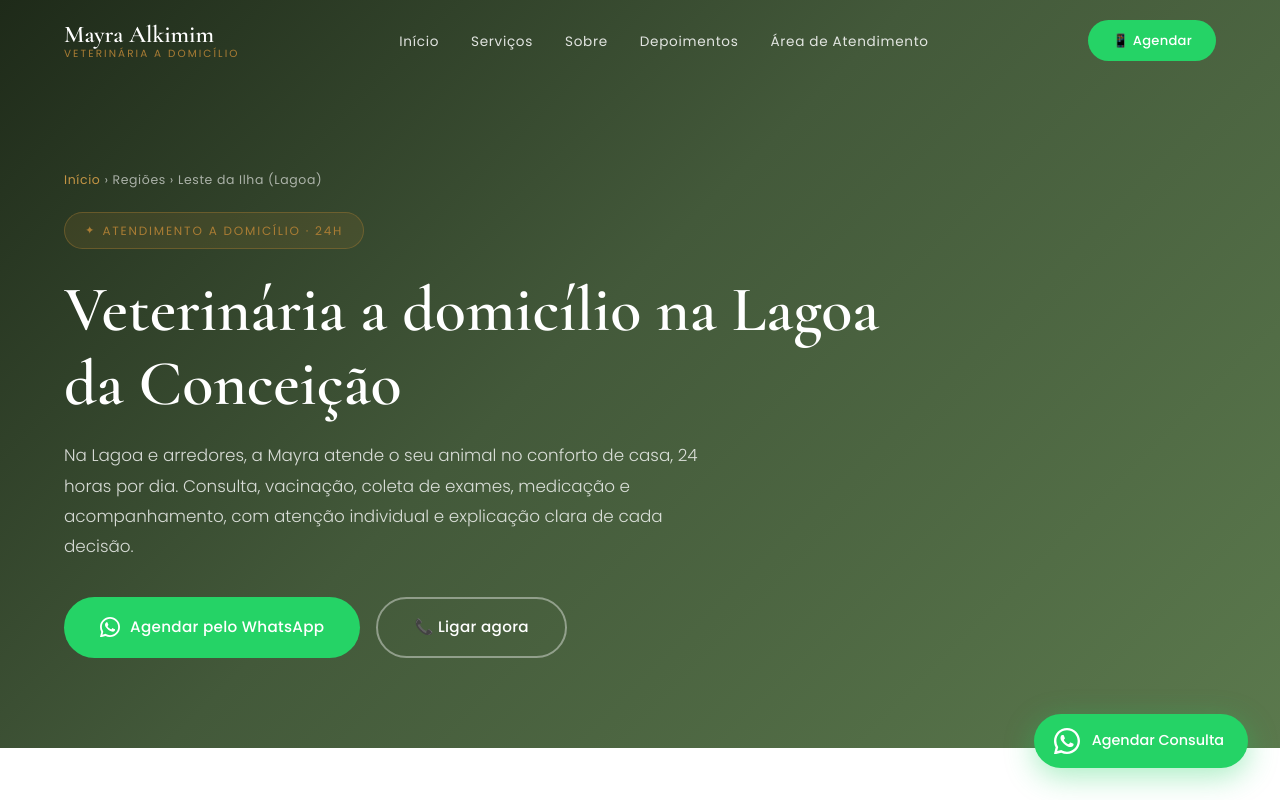
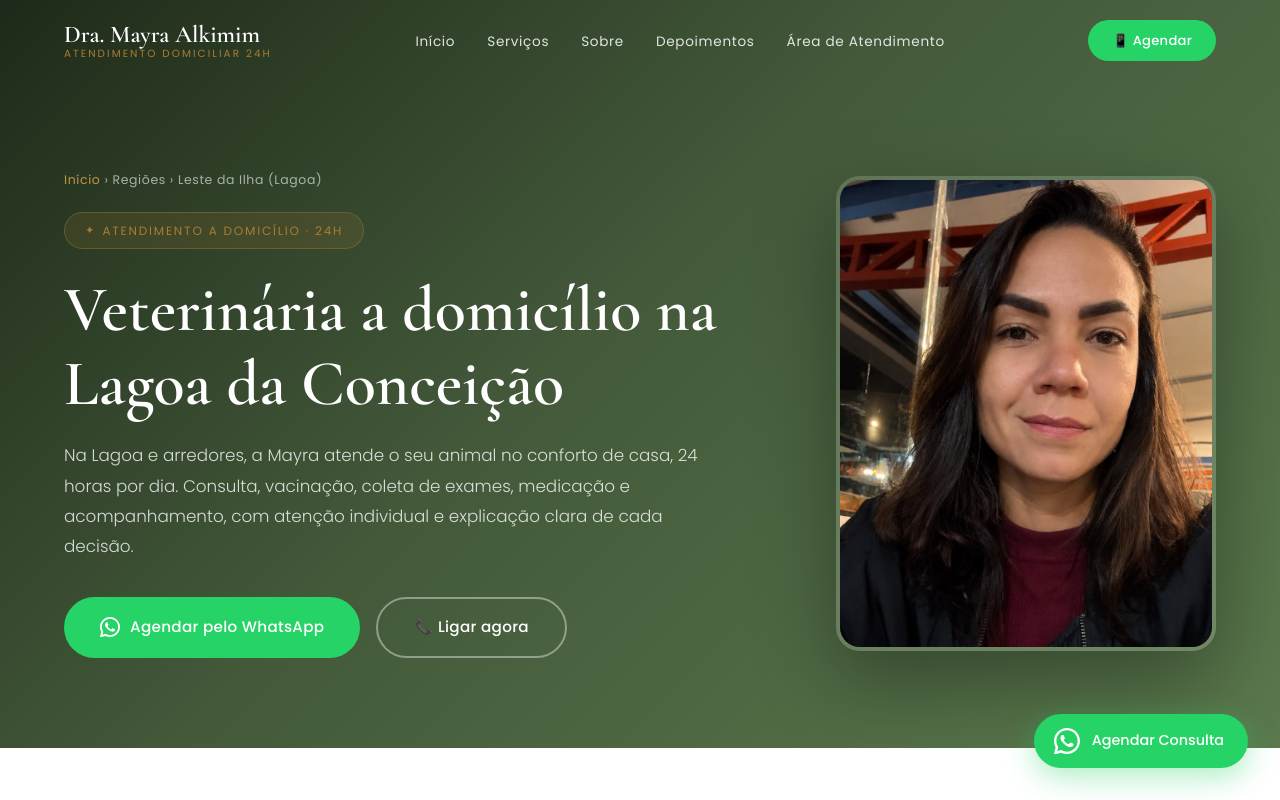
Before and after one commit to mayraalkimim/mayraalkimim.github.io, a plain HTML site: page veterinaria-domicilio-lagoa-da-conceicao/index.html in a window 1280 px wide. Shown: the top 800 px of the page. Drawn offline with nearby package versions, Linux system fonts and the light colour scheme.

Commit message:
Add files via upload

```diff
--- a/veterinaria-domicilio-lagoa-da-conceicao/index.html
+++ b/veterinaria-domicilio-lagoa-da-conceicao/index.html
@@ -68,7 +68,7 @@
 <link rel="preconnect" href="https://fonts.googleapis.com">
 <link rel="preconnect" href="https://fonts.gstatic.com" crossorigin>
 <link href="https://fonts.googleapis.com/css2?family=Cormorant+Garamond:ital,wght@0,300;0,400;0,500;0,600;0,700;1,300;1,400;1,600&family=Poppins:wght@300;400;500;600&display=swap" rel="stylesheet">
-<script type="application/ld+json">{"@context": "https://schema.org", "@type": "VeterinaryCare", "name": "Mayra Alkimim | Veterinária a Domicílio", "url": "https://mayramedicinavet.com.br", "telephone": "+55 48 98879-3582", "image": "https://mayramedicinavet.com.br/mayra-capa.jpg", "openingHours": "Mo-Su 00:00-23:59", "areaServed": [{"@type": "City", "name": "Florianópolis"}, {"@type": "City", "name": "São José"}, {"@type": "City", "name": "Palhoça"}], "priceRange": "$$"}</script>
+<script type="application/ld+json">{"@context": "https://schema.org", "@type": "VeterinaryCare", "name": "Dra. Mayra Alkimim - Veterinária em Casa", "url": "https://mayramedicinavet.com.br", "telephone": "+55 48 98879-3582", "image": "https://mayramedicinavet.com.br/mayra-capa.jpg", "openingHours": "Mo-Su 00:00-23:59", "areaServed": [{"@type": "City", "name": "Florianópolis"}, {"@type": "City", "name": "São José"}, {"@type": "City", "name": "Palhoça"}], "priceRange": "$$"}</script>
 <style>
 :root {
   --bordo: #5B794D;
@@ -380,6 +380,17 @@ h1{font-size:2.4rem}
 nav .nav-logo-name{color:var(--white)}
 @media(max-width:1024px){.page-grid{grid-template-columns:1fr;gap:40px}.page-photo{aspect-ratio:16/10;max-width:560px}}
 @media(max-width:768px){.page-hero{padding:130px 0 60px}.page-hero .hero-actions .btn{width:100%;justify-content:center}}
+
+/* hero com foto da Mayra nas páginas internas */
+.page-hero-bg{position:absolute;inset:0;background-size:cover;background-position:center;opacity:0.85}
+.page-hero.has-bg::after{content:'';position:absolute;inset:0;background:linear-gradient(to right,rgba(30,42,25,0.92) 0%,rgba(67,89,58,0.6) 50%,rgba(67,89,58,0.1) 100%);z-index:0}
+.page-hero .container{position:relative;z-index:2}
+.page-hero-grid{display:grid;grid-template-columns:1.3fr 0.7fr;gap:60px;align-items:center}
+.page-hero-visual{position:relative;max-width:380px;width:100%;justify-self:end}
+.page-hero-visual .hero-pet.p1{top:40px;left:-40px}
+.page-hero-visual .hero-pet.p2{top:46%;right:-36px}
+.page-hero-visual .hero-pet.p3{bottom:40px;left:-30px}
+@media(max-width:900px){.page-hero-grid{grid-template-columns:1fr;gap:40px}.page-hero-visual{justify-self:center;max-width:320px}.page-hero-visual .hero-pet{width:66px;height:66px;border-width:3px}.page-hero-visual .hero-pet.p1{left:-12px}.page-hero-visual .hero-pet.p2{right:-12px}.page-hero-visual .hero-pet.p3{left:-12px}}
 </style>
 </head>
 <body>
@@ -398,8 +409,8 @@ nav .nav-logo-name{color:var(--white)}
 <nav id="navbar">
 <div class="container nav-inner">
   <a href="/" class="nav-logo" aria-label="Mayra Alkimim Veterinária">
-    <span class="nav-logo-name">Mayra Alkimim</span>
-    <span class="nav-logo-sub">Veterinária a Domicílio</span>
+    <span class="nav-logo-name">Dra. Mayra Alkimim</span>
+    <span class="nav-logo-sub">Atendimento Domiciliar 24h</span>
   </a>
   <ul class="nav-links">
     <li><a href="/">Início</a></li>
@@ -414,6 +425,8 @@ nav .nav-logo-name{color:var(--white)}
 </nav>
 <section class="page-hero">
 <div class="container">
+<div class="page-hero-grid">
+<div class="page-hero-content">
   <p class="breadcrumb"><a href="/">Início</a> › Regiões › Leste da Ilha (Lagoa)</p>
   <div class="hero-badge"><span>Atendimento a domicílio · 24h</span></div>
   <h1>Veterinária a domicílio na Lagoa da Conceição</h1>
@@ -422,6 +435,11 @@ nav .nav-logo-name{color:var(--white)}
       <a href="https://wa.me/5548988793582?text=Ol%C3%A1%2C%20Mayra%21%20Moro%20em%20Leste%20da%20Ilha%20%28Lagoa%29%20e%20gostaria%20de%20agendar%20um%20atendimento." class="btn btn-whatsapp" target="_blank" rel="noopener"><svg width="20" height="20" fill="white" viewBox="0 0 24 24" xmlns="http://www.w3.org/2000/svg"><path d="M17.472 14.382c-.297-.149-1.758-.867-2.03-.967-.273-.099-.471-.148-.67.15-.197.297-.767.966-.94 1.164-.173.199-.347.223-.644.075-.297-.15-1.255-.463-2.39-1.475-.883-.788-1.48-1.761-1.653-2.059-.173-.297-.018-.458.13-.606.134-.133.298-.347.446-.52.149-.174.198-.298.298-.497.099-.198.05-.371-.025-.52-.075-.149-.669-1.612-.916-2.207-.242-.579-.487-.5-.669-.51-.173-.008-.371-.01-.57-.01-.198 0-.52.074-.792.372-.272.297-1.04 1.016-1.04 2.479 0 1.462 1.065 2.875 1.213 3.074.149.198 2.096 3.2 5.077 4.487.709.306 1.262.489 1.694.625.712.227 1.36.195 1.871.118.571-.085 1.758-.719 2.006-1.413.248-.694.248-1.289.173-1.413-.074-.124-.272-.198-.57-.347z"/><path d="M12 0C5.373 0 0 5.373 0 12c0 2.127.558 4.122 1.533 5.854L.057 23.707a.5.5 0 00.609.62l5.975-1.565A11.945 11.945 0 0012 24c6.627 0 12-5.373 12-12S18.627 0 12 0zm0 21.818a9.805 9.805 0 01-4.99-1.366l-.358-.213-3.713.974.99-3.62-.233-.373A9.818 9.818 0 012.182 12C2.182 6.57 6.57 2.182 12 2.182S21.818 6.57 21.818 12 17.43 21.818 12 21.818z"/></svg> Agendar pelo WhatsApp</a>
       <a href="tel:+5548988793582" class="btn btn-secondary" style="border-color:rgba(255,255,255,0.4);color:white">📞 Ligar agora</a>
   </div>
+</div>
+  <div class="page-hero-visual">
+    <div class="hero-photo"><img src="/mayra-capa.jpg" alt="Dra. Mayra Alkimim, médica veterinária, CRMV 22912"></div>
+  </div>
+</div>
 </div>
 </section>
 <section class="page-body">
@@ -477,8 +495,8 @@ nav .nav-logo-name{color:var(--white)}
   <div class="footer-grid">
     <div class="footer-brand">
       <div class="nav-logo">
-        <span class="nav-logo-name">Mayra Alkimim</span>
-        <span class="nav-logo-sub" style="color:var(--dourado)">Veterinária a Domicílio</span>
+        <span class="nav-logo-name">Dra. Mayra Alkimim</span>
+        <span class="nav-logo-sub" style="color:var(--dourado)">Atendimento Domiciliar 24h</span>
       </div>
       <p>Medicina veterinária de excelência no conforto do seu lar. Cuidando com amor, ciência e dedicação.</p>
       <div class="footer-crmv">
@@ -524,20 +542,20 @@ nav .nav-logo-name{color:var(--white)}
       <p class="footer-heading">Contato</p>
       <ul class="footer-links">
         <li><a href="https://wa.me/5548988793582" target="_blank" rel="noopener">📱 WhatsApp</a></li>
-        <li><a href="https://instagram.com/mayraalkimim_vet" target="_blank" rel="noopener">📸 @mayraalkimim_vet</a></li>
+        <li><a href="https://instagram.com/mayra.alkimim" target="_blank" rel="noopener">📸 @mayra.alkimim</a></li>
         <li><a href="mailto:contato@mayramedicinavet.com.br">✉️ contato@mayramedicinavet.com.br</a></li>
         <li><a href="/#">📍 Florianópolis, SC</a></li>
       </ul>
       <p class="footer-heading" style="margin-top:24px">Redes Sociais</p>
       <div class="footer-social">
-        <a href="https://instagram.com/mayraalkimim_vet" class="social-btn" target="_blank" rel="noopener" aria-label="Instagram">📸</a>
+        <a href="https://instagram.com/mayra.alkimim" class="social-btn" target="_blank" rel="noopener" aria-label="Instagram">📸</a>
         <a href="https://wa.me/5548988793582" class="social-btn" target="_blank" rel="noopener" aria-label="WhatsApp">💬</a>
         <a href="mailto:contato@mayramedicinavet.com.br" class="social-btn" aria-label="E-mail">✉️</a>
       </div>
     </div>
   </div>
   <div class="footer-bottom">
-    <p class="footer-copy">© 2026 Mayra Alkimim | Veterinária a Domicílio. Todos os direitos reservados.</p>
+    <p class="footer-copy">© 2026 Dra. Mayra Alkimim - Veterinária em Casa. Todos os direitos reservados.</p>
     <p class="footer-made">CRMV Nº 22912 — mayramedicinavet.com.br</p>
   </div>
 </div>
```
